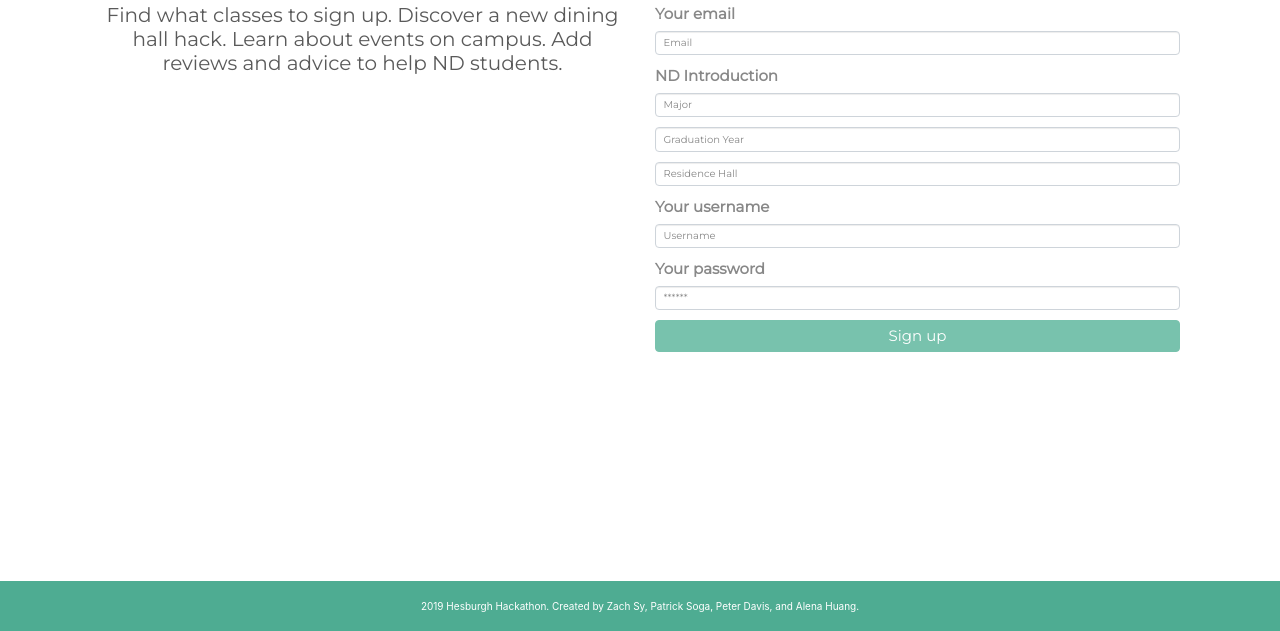
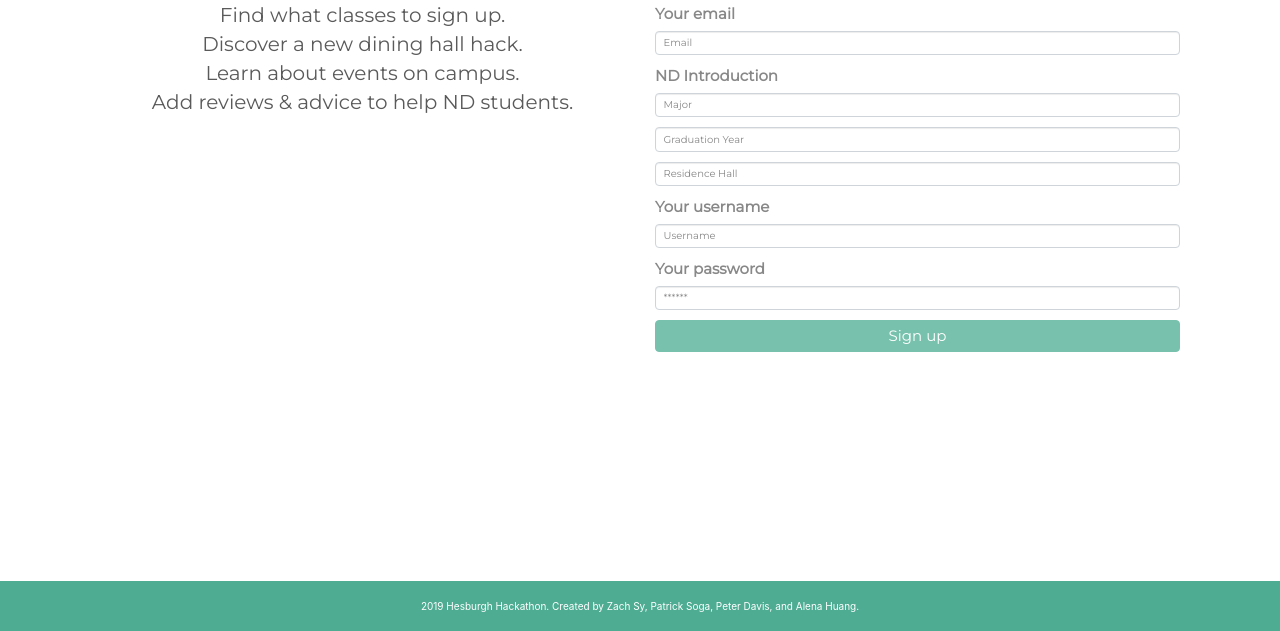
Before and after one commit to alenahuang/HesburghHackathon2019, a website: page frontend/signup.html in a window 1280 px wide. Shown: the part 169-800 px from the top of the page. Drawn offline with nearby package versions, Linux system fonts and the light colour scheme; some packages are replaced by stand-ins of ours.

Commit message:
finished sign up page

```diff
--- a/frontend/signup.html
+++ b/frontend/signup.html
@@ -65,8 +65,18 @@
                             Join the RateND community — it’s free!
                          </h1>
                          <h2 class="wv-heading--subtitle">
-                            Find what classes to sign up. Discover a new dining hall hack. Learn about events on campus. Add reviews and advice to help ND students.
+                            Find what classes to sign up.
                          </h2>
+                         <h2 class="wv-heading--subtitle">
+                            Discover a new dining hall hack.
+                         </h2>
+                         <h2 class="wv-heading--subtitle">
+                            Learn about events on campus.
+                         </h2>
+                         <h2 class="wv-heading--subtitle">
+                            Add reviews & advice to help ND students.
+                         </h2>
+
                       </div>
                    </div>
                       <div class="col-md-6 mx-auto">
```
